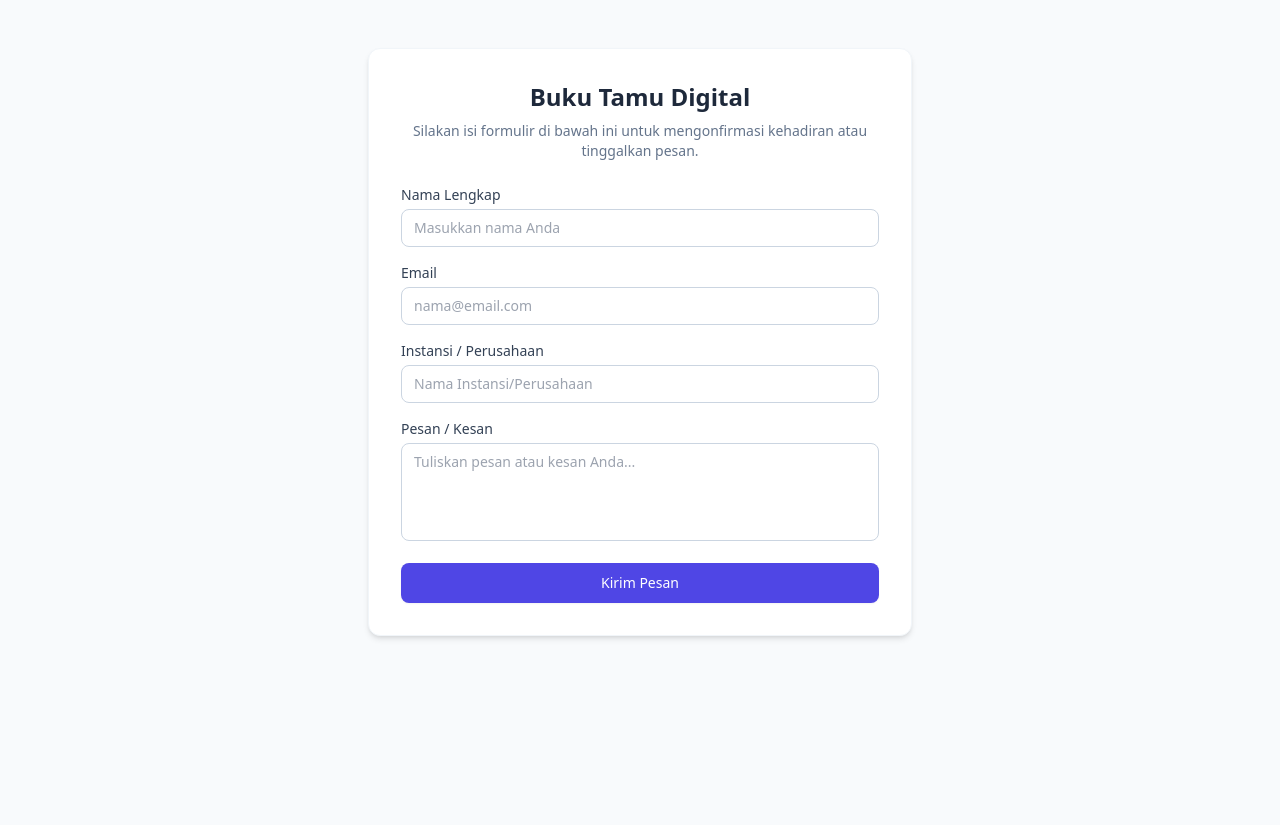
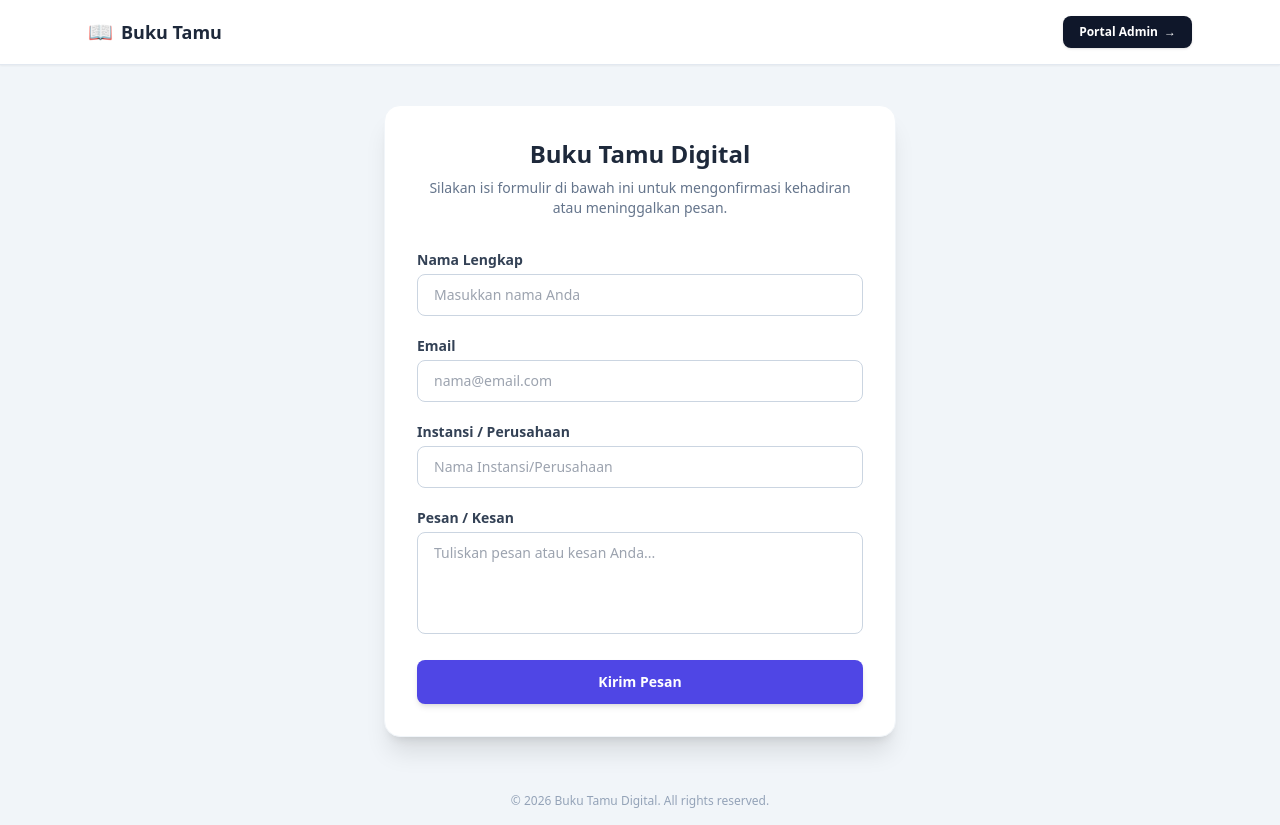
Before and after one commit to LabQi112/guestbook-app, a Next.js app: page / in a window 1280 px wide. Before the commit the page ends 800 px from the top, so only its background shows below. Built offline with nearby package versions, Linux system fonts and the light colour scheme; no server answers.

Commit message:
Update for Admin & Dashboard UI with Tailwind CSS

```diff
--- a/app/admin/dashboard/page.jsx
+++ b/app/admin/dashboard/page.jsx
@@ -44,47 +44,58 @@ export default function AdminDashboard() {
   );
 
   return (
-    <div className="min-h-screen bg-slate-50">
-      <header className="bg-white border-b border-slate-200 py-4 px-6 flex justify-between items-center">
-        <h1 className="text-xl font-bold text-slate-800">Admin Dashboard - Buku Tamu</h1>
-        <button
-          onClick={handleLogout}
-          className="px-4 py-2 bg-rose-600 hover:bg-rose-700 text-white text-sm font-medium rounded-lg transition"
-        >
-          Logout
-        </button>
+    <div className="min-h-screen bg-slate-100 text-slate-800">
+      {/* Header Bar */}
+      <header className="bg-white border-b border-slate-200 sticky top-0 z-10 shadow-sm">
+        <div className="max-w-6xl mx-auto px-6 py-4 flex justify-between items-center">
+          <div>
+            <h1 className="text-xl font-bold text-slate-800">Dashboard Admin</h1>
+            <p className="text-xs text-slate-500">Buku Tamu Digital</p>
+          </div>
+          <button
+            onClick={handleLogout}
+            className="px-4 py-2 bg-rose-600 hover:bg-rose-700 text-white text-xs font-semibold rounded-lg shadow transition duration-150"
+          >
+            Logout
+          </button>
+        </div>
       </header>
 
+      {/* Content */}
       <main className="max-w-6xl mx-auto p-6">
-        {/* Controls */}
+        {/* Search & Filter Controls */}
         <div className="flex flex-col md:flex-row gap-4 justify-between items-center mb-6">
           <input
             type="text"
-            placeholder="Cari berdasarkan nama, email, instansi, atau pesan..."
+            placeholder="Cari nama, email, instansi, atau pesan..."
             value={search}
             onChange={(e) => setSearch(e.target.value)}
-            className="w-full md:w-96 px-4 py-2 border border-slate-300 rounded-lg text-sm focus:ring-2 focus:ring-indigo-500 focus:outline-none"
+            className="w-full md:w-96 px-4 py-2.5 bg-white border border-slate-300 rounded-lg text-sm focus:ring-2 focus:ring-indigo-500 focus:outline-none transition shadow-sm"
           />
 
           <button
             onClick={() => setSortAsc(!sortAsc)}
-            className="w-full md:w-auto px-4 py-2 bg-slate-200 hover:bg-slate-300 text-slate-700 text-sm rounded-lg transition"
+            className="w-full md:w-auto px-4 py-2.5 bg-white hover:bg-slate-50 border border-slate-300 text-slate-700 text-xs font-semibold rounded-lg shadow-sm transition"
           >
             Urutan: {sortAsc ? 'Terlama Pertama' : 'Terbaru Pertama'}
           </button>
         </div>
 
         {/* Data Table */}
-        <div className="bg-white rounded-xl border border-slate-200 shadow-sm overflow-hidden">
+        <div className="bg-white rounded-2xl border border-slate-200 shadow-md overflow-hidden">
           {loading ? (
-            <div className="p-8 text-center text-slate-500 text-sm">Memuat data...</div>
+            <div className="p-12 text-center text-slate-500 text-sm font-medium">
+              Memuat data buku tamu...
+            </div>
           ) : filteredEntries.length === 0 ? (
-            <div className="p-8 text-center text-slate-500 text-sm">Tidak ada data ditemukan.</div>
+            <div className="p-12 text-center text-slate-500 text-sm font-medium">
+              Tidak ada data buku tamu ditemukan.
+            </div>
           ) : (
             <div className="overflow-x-auto">
               <table className="w-full text-left border-collapse text-sm">
                 <thead>
-                  <tr className="bg-slate-100 border-b border-slate-200 text-slate-700 font-semibold">
+                  <tr className="bg-slate-50 border-b border-slate-200 text-slate-600 text-xs font-bold uppercase tracking-wider">
                     <th className="p-4">Tanggal Submit</th>
                     <th className="p-4">Nama</th>
                     <th className="p-4">Email</th>
@@ -92,15 +103,20 @@ export default function AdminDashboard() {
                     <th className="p-4">Pesan</th>
                   </tr>
                 </thead>
-                <tbody className="divide-y divide-slate-200">
+                <tbody className="divide-y divide-slate-100">
                   {filteredEntries.map((item) => (
-                    <tr key={item.id} className="hover:bg-slate-50">
-                      <td className="p-4 text-slate-500 whitespace-nowrap">
-                        {new Date(item.created_at).toLocaleString('id-ID')}
+                    <tr key={item.id} className="hover:bg-slate-50/80 transition">
+                      <td className="p-4 text-slate-500 text-xs whitespace-nowrap">
+                        {new Date(item.created_at).toLocaleString('id-ID', {
+                          dateStyle: 'medium',
+                          timeStyle: 'short',
+                        })}
                       </td>
-                      <td className="p-4 font-medium text-slate-900">{item.name}</td>
-                      <td className="p-4 text-slate-600">{item.email}</td>
-                      <td className="p-4 text-slate-600">{item.institution}</td>
+                      <td className="p-4 font-semibold text-slate-900 whitespace-nowrap">
+                        {item.name}
+                      </td>
+                      <td className="p-4 text-slate-600 whitespace-nowrap">{item.email}</td>
+                      <td className="p-4 text-slate-600 whitespace-nowrap">{item.institution}</td>
                       <td className="p-4 text-slate-700 max-w-xs break-words">{item.message}</td>
                     </tr>
                   ))}
--- a/app/admin/page.jsx
+++ b/app/admin/page.jsx
@@ -23,7 +23,7 @@ export default function AdminLogin() {
     });
 
     if (error) {
-      setError(error.message);
+      setError('Email atau password salah. Silakan coba lagi.');
       setLoading(false);
     } else {
       router.push('/admin/dashboard');
@@ -32,45 +32,56 @@ export default function AdminLogin() {
   };
 
   return (
-    <main className="min-h-screen flex items-center justify-center px-4">
-      <div className="bg-white p-8 rounded-xl shadow-md border border-slate-100 w-full max-w-sm">
-        <h1 className="text-xl font-bold text-slate-800 text-center mb-6">Login Dashboard Admin</h1>
+    <main className="min-h-screen bg-slate-100 flex items-center justify-center p-4">
+      <div className="w-full max-w-md bg-white rounded-2xl shadow-xl p-8 border border-slate-100">
+        <div className="text-center mb-8">
+          <h1 className="text-2xl font-bold text-slate-800">Login Admin</h1>
+          <p className="text-sm text-slate-500 mt-2">
+            Masuk untuk mengelola data buku tamu.
+          </p>
+        </div>
 
         {error && (
-          <div className="p-3 mb-4 bg-rose-50 border border-rose-200 text-rose-700 text-xs rounded-lg">
+          <div className="p-4 mb-6 rounded-xl text-sm font-medium bg-rose-50 text-rose-700 border border-rose-200">
             {error}
           </div>
         )}
 
-        <form onSubmit={handleLogin} className="space-y-4">
+        <form onSubmit={handleLogin} className="space-y-5">
           <div>
-            <label className="block text-xs font-semibold text-slate-600 mb-1">Email</label>
+            <label className="block text-sm font-semibold text-slate-700 mb-1">
+              Email
+            </label>
             <input
               type="email"
               required
               value={email}
               onChange={(e) => setEmail(e.target.value)}
-              className="w-full px-3 py-2 border border-slate-300 rounded-lg text-sm focus:ring-2 focus:ring-indigo-500 focus:outline-none"
+              className="w-full px-4 py-2.5 rounded-lg border border-slate-300 text-slate-800 text-sm focus:ring-2 focus:ring-indigo-500 focus:border-indigo-500 focus:outline-none transition"
+              placeholder="admin@email.com"
             />
           </div>
 
           <div>
-            <label className="block text-xs font-semibold text-slate-600 mb-1">Password</label>
+            <label className="block text-sm font-semibold text-slate-700 mb-1">
+              Password
+            </label>
             <input
               type="password"
               required
               value={password}
               onChange={(e) => setPassword(e.target.value)}
-              className="w-full px-3 py-2 border border-slate-300 rounded-lg text-sm focus:ring-2 focus:ring-indigo-500 focus:outline-none"
+              className="w-full px-4 py-2.5 rounded-lg border border-slate-300 text-slate-800 text-sm focus:ring-2 focus:ring-indigo-500 focus:border-indigo-500 focus:outline-none transition"
+              placeholder="••••••••"
             />
           </div>
 
           <button
             type="submit"
             disabled={loading}
-            className="w-full py-2 bg-slate-900 hover:bg-slate-800 text-white font-medium rounded-lg text-sm transition duration-150 disabled:opacity-50"
+            className="w-full py-3 px-4 bg-slate-900 hover:bg-slate-800 text-white font-semibold rounded-lg text-sm shadow-md hover:shadow-lg transition duration-200 disabled:opacity-50"
           >
-            {loading ? 'Proses Master Sign-in...' : 'Masuk'}
+            {loading ? 'Memproses...' : 'Masuk'}
           </button>
         </form>
       </div>
--- a/app/page.jsx
+++ b/app/page.jsx
@@ -1,6 +1,7 @@
 'use client';
 
 import { useState } from 'react';
+import Link from 'next/link';
 import { createClient } from '@/lib/supabaseClient';
 
 export default function GuestbookForm() {
@@ -40,72 +41,103 @@ export default function GuestbookForm() {
   };
 
   return (
-    <main className="max-w-xl mx-auto px-4 py-12">
-      <div className="bg-white p-8 rounded-xl shadow-md border border-slate-100">
-        <h1 className="text-2xl font-bold text-slate-800 mb-2 text-center">Buku Tamu Digital</h1>
-        <p className="text-sm text-slate-500 text-center mb-6">
-          Silakan isi formulir di bawah ini untuk mengonfirmasi kehadiran atau tinggalkan pesan.
+    <div className="min-h-screen bg-slate-100 flex flex-col justify-between text-slate-800">
+      {/* Navbar / Header Publik */}
+      <header className="bg-white border-b border-slate-200 sticky top-0 z-10 shadow-sm">
+        <div className="max-w-6xl mx-auto px-6 py-4 flex justify-between items-center">
+          <div className="flex items-center space-x-2">
+            <span className="text-xl">📖</span>
+            <span className="font-bold text-slate-800 text-lg">Buku Tamu</span>
+          </div>
+          <Link
+            href="/admin"
+            className="px-4 py-2 bg-slate-900 hover:bg-slate-800 text-white text-xs font-semibold rounded-lg shadow transition duration-150 flex items-center gap-1.5"
+          >
+            <span>Portal Admin</span>
+            <span>→</span>
+          </Link>
+        </div>
+      </header>
+
+      {/* Main Content Form */}
+      <main className="flex-1 flex items-center justify-center p-4 py-10">
+        <div className="w-full max-w-lg bg-white rounded-2xl shadow-xl p-8 border border-slate-100">
+          <div className="text-center mb-8">
+            <h1 className="text-2xl font-bold text-slate-800">Buku Tamu Digital</h1>
+            <p className="text-sm text-slate-500 mt-2">
+              Silakan isi formulir di bawah ini untuk mengonfirmasi kehadiran atau meninggalkan pesan.
             </p>
+          </div>
 
           {status.message && (
             <div
-            className={`p-4 mb-6 rounded-lg text-sm font-medium ${
-              status.success ? 'bg-emerald-50 text-emerald-700 border border-emerald-200' : 'bg-rose-50 text-rose-700 border border-rose-200'
+              className={`p-4 mb-6 rounded-xl text-sm font-medium transition-all ${
+                status.success
+                  ? 'bg-emerald-50 text-emerald-700 border border-emerald-200'
+                  : 'bg-rose-50 text-rose-700 border border-rose-200'
               }`}
             >
               {status.message}
             </div>
           )}
 
-        <form onSubmit={handleSubmit} className="space-y-4">
+          <form onSubmit={handleSubmit} className="space-y-5">
             <div>
-            <label className="block text-sm font-medium text-slate-700 mb-1">Nama Lengkap</label>
+              <label className="block text-sm font-semibold text-slate-700 mb-1">
+                Nama Lengkap
+              </label>
               <input
                 type="text"
                 name="name"
                 required
                 value={formData.name}
                 onChange={handleChange}
-              className="w-full px-3 py-2 border border-slate-300 rounded-lg focus:outline-none focus:ring-2 focus:ring-indigo-500 text-sm"
+                className="w-full px-4 py-2.5 rounded-lg border border-slate-300 text-slate-800 text-sm focus:ring-2 focus:ring-indigo-500 focus:border-indigo-500 focus:outline-none transition"
                 placeholder="Masukkan nama Anda"
               />
             </div>
 
             <div>
-            <label className="block text-sm font-medium text-slate-700 mb-1">Email</label>
+              <label className="block text-sm font-semibold text-slate-700 mb-1">
+                Email
+              </label>
               <input
                 type="email"
                 name="email"
                 required
                 value={formData.email}
                 onChange={handleChange}
-              className="w-full px-3 py-2 border border-slate-300 rounded-lg focus:outline-none focus:ring-2 focus:ring-indigo-500 text-sm"
+                className="w-full px-4 py-2.5 rounded-lg border border-slate-300 text-slate-800 text-sm focus:ring-2 focus:ring-indigo-500 focus:border-indigo-500 focus:outline-none transition"
                 placeholder="nama@email.com"
               />
             </div>
 
             <div>
-            <label className="block text-sm font-medium text-slate-700 mb-1">Instansi / Perusahaan</label>
+              <label className="block text-sm font-semibold text-slate-700 mb-1">
+                Instansi / Perusahaan
+              </label>
               <input
                 type="text"
                 name="institution"
                 required
                 value={formData.institution}
                 onChange={handleChange}
-              className="w-full px-3 py-2 border border-slate-300 rounded-lg focus:outline-none focus:ring-2 focus:ring-indigo-500 text-sm"
+                className="w-full px-4 py-2.5 rounded-lg border border-slate-300 text-slate-800 text-sm focus:ring-2 focus:ring-indigo-500 focus:border-indigo-500 focus:outline-none transition"
                 placeholder="Nama Instansi/Perusahaan"
               />
             </div>
 
             <div>
-            <label className="block text-sm font-medium text-slate-700 mb-1">Pesan / Kesan</label>
+              <label className="block text-sm font-semibold text-slate-700 mb-1">
+                Pesan / Kesan
+              </label>
               <textarea
                 name="message"
                 required
                 rows={4}
                 value={formData.message}
                 onChange={handleChange}
-              className="w-full px-3 py-2 border border-slate-300 rounded-lg focus:outline-none focus:ring-2 focus:ring-indigo-500 text-sm resize-none"
+                className="w-full px-4 py-2.5 rounded-lg border border-slate-300 text-slate-800 text-sm focus:ring-2 focus:ring-indigo-500 focus:border-indigo-500 focus:outline-none transition resize-none"
                 placeholder="Tuliskan pesan atau kesan Anda..."
               />
             </div>
@@ -113,12 +145,18 @@ export default function GuestbookForm() {
             <button
               type="submit"
               disabled={status.loading}
-            className="w-full py-2.5 px-4 bg-indigo-600 hover:bg-indigo-700 text-white font-medium rounded-lg shadow-sm transition duration-150 disabled:opacity-50 text-sm"
+              className="w-full py-3 px-4 bg-indigo-600 hover:bg-indigo-700 text-white font-semibold rounded-lg text-sm shadow-md hover:shadow-lg transition duration-200 disabled:opacity-50"
             >
               {status.loading ? 'Mengirim...' : 'Kirim Pesan'}
             </button>
           </form>
         </div>
       </main>
+
+      {/* Footer sederhana */}
+      <footer className="text-center py-4 text-xs text-slate-400">
+        &copy; {new Date().getFullYear()} Buku Tamu Digital. All rights reserved.
+      </footer>
+    </div>
   );
 }
```
Lines whose indentation alone changed are shown as unchanged.
